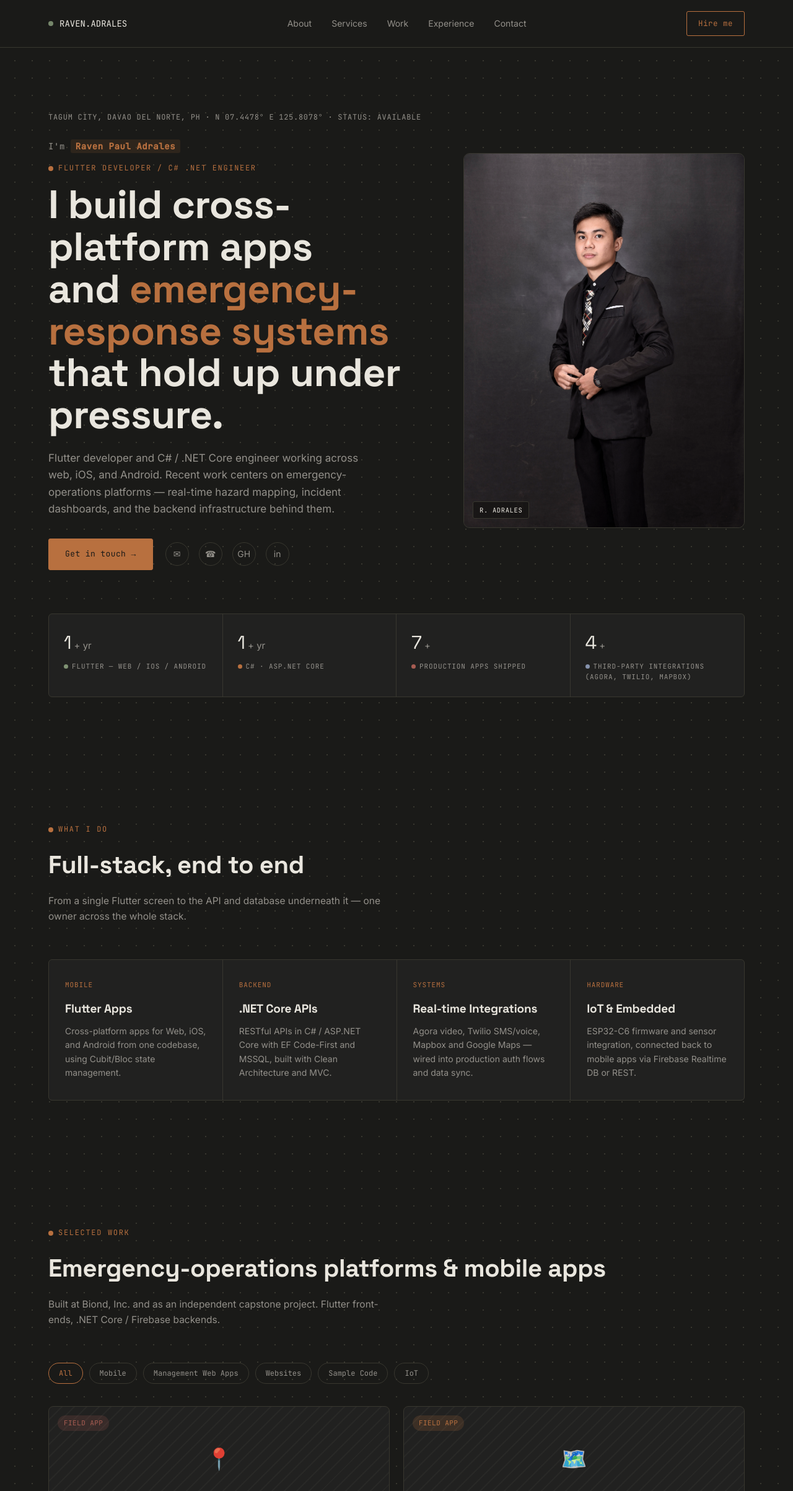
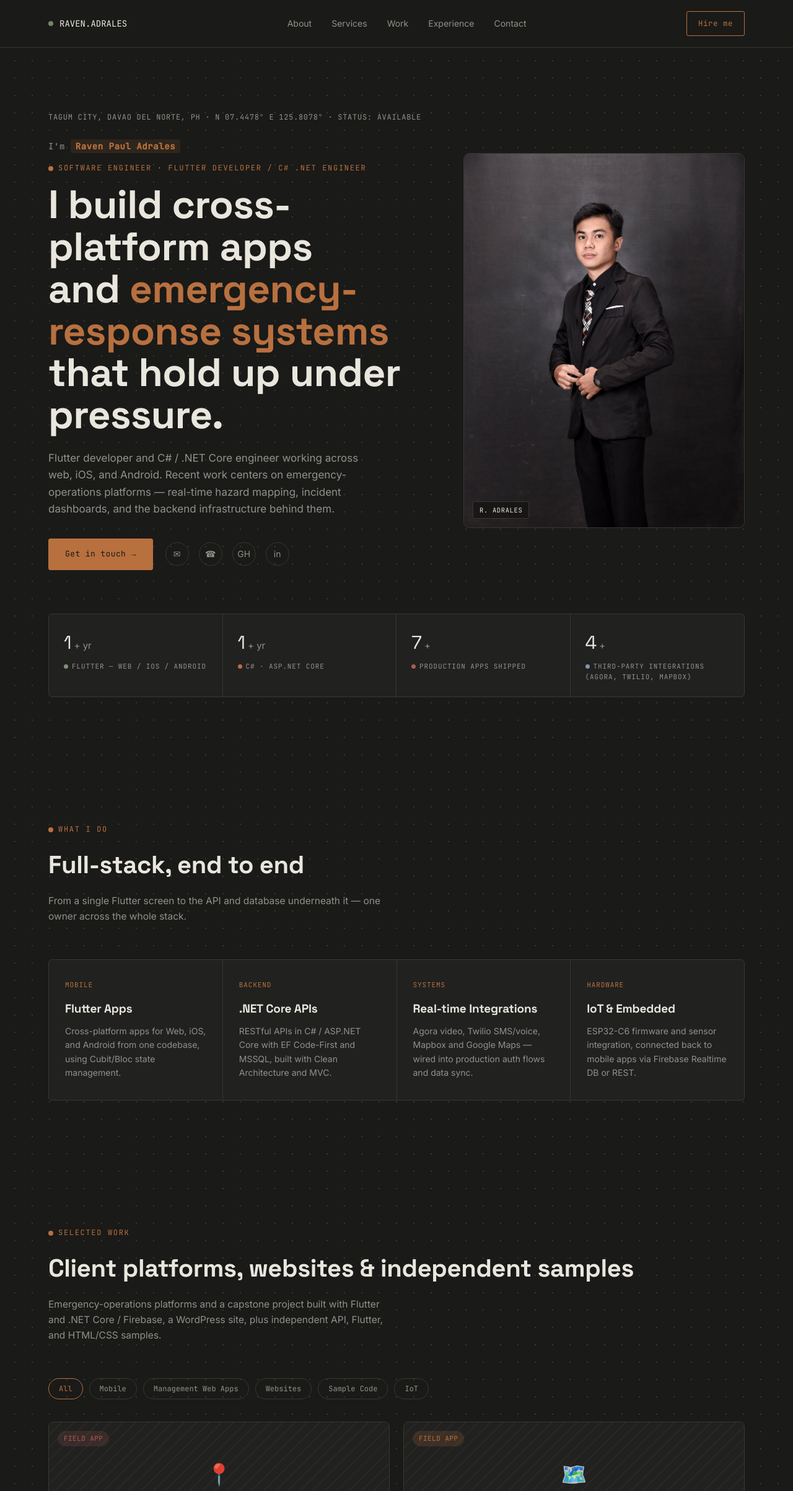
Before and after one commit to leonlau4148/ravenportfolio, a plain HTML site: page index.html in a window 1280 px wide. Shown: the top 2406 px of the page at 62% size. Drawn offline with Linux system fonts and the light colour scheme.

Commit message:
Update index.html

```diff
--- a/index.html
+++ b/index.html
@@ -3,8 +3,8 @@
 <head>
 <meta charset="UTF-8">
 <meta name="viewport" content="width=device-width, initial-scale=1.0">
-<title>Raven Paul Adrales — Flutter & C# .NET Developer | Portfolio</title>
-<meta name="description" content="Flutter developer and C# .NET Core engineer based in Davao del Norte, Philippines. Building emergency-operations platforms, cross-platform mobile apps, and REST APIs.">
+<title>Raven Paul Adrales — Software Engineer / Flutter & C# .NET Developer | Portfolio</title>
+<meta name="description" content="Software engineer, Flutter developer, and C# .NET Core engineer based in Davao del Norte, Philippines. Building emergency-operations platforms, cross-platform mobile apps, and REST APIs.">
 <link rel="preconnect" href="https://fonts.googleapis.com">
 <link rel="preconnect" href="https://fonts.gstatic.com" crossorigin>
 <link href="https://fonts.googleapis.com/css2?family=Space+Grotesk:wght@400;500;600;700&family=Inter:wght@400;500;600&family=JetBrains+Mono:wght@400;500&display=swap" rel="stylesheet">
@@ -265,7 +265,7 @@
         <div>
           <div class="coord">TAGUM CITY, DAVAO DEL NORTE, PH · N 07.4478° E 125.8078° · STATUS: AVAILABLE</div>
           <div class="hero-name">I'm <strong>Raven Paul Adrales</strong></div>
-          <div class="eyebrow">Flutter Developer / C# .NET Engineer</div>
+          <div class="eyebrow">Software Engineer · Flutter Developer / C# .NET Engineer</div>
           <h1>I build cross-platform apps<br>and <span>emergency-response systems</span><br>that hold up under pressure.</h1>
           <p class="lead">Flutter developer and C# / .NET Core engineer working across web, iOS, and Android. Recent work centers on emergency-operations platforms — real-time hazard mapping, incident dashboards, and the backend infrastructure behind them.</p>
           <div class="hero-actions">
@@ -343,8 +343,8 @@
     <div class="wrap">
       <div class="section-head">
         <div class="eyebrow">Selected work</div>
-        <h2>Emergency-operations platforms & mobile apps</h2>
-        <p class="section-sub">Built at Biond, Inc. and as an independent capstone project. Flutter front-ends, .NET Core / Firebase backends.</p>
+        <h2>Client platforms, websites & independent samples</h2>
+        <p class="section-sub">Emergency-operations platforms and a capstone project built with Flutter and .NET Core / Firebase, a WordPress site, plus independent API, Flutter, and HTML/CSS samples.</p>
       </div>
 
       <div class="filter-row">
```
